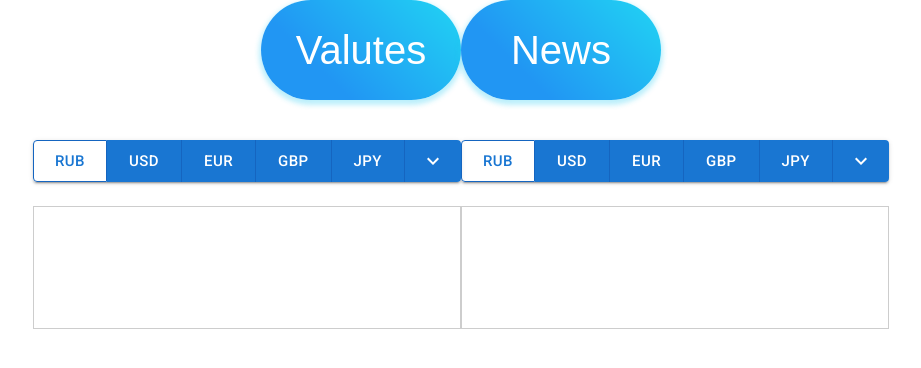
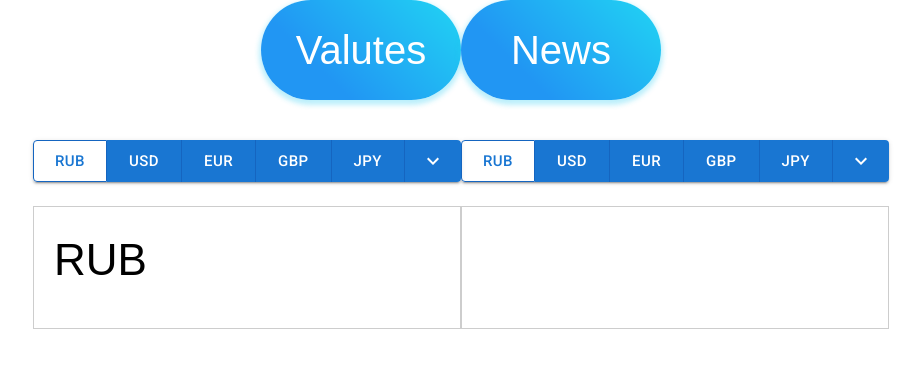
Before and after one commit to saprosontorontomento/react-redux-valutes, a React (Create React App) app: page /valutes in a window 1280 px wide. Shown: the top 368 px of the page, without its empty margins (179-1100 px from the left). Built offline with nearby package versions, Linux system fonts and the light colour scheme; no server answers.

Commit message:
ref code

```diff
--- a/src/components/Valutes/Button.js
+++ b/src/components/Valutes/Button.js
@@ -1,11 +1,38 @@
-import React, { useState } from 'react';
+import React, { useEffect, useState } from 'react';
 import Button from "@mui/material/Button";
 import ButtonGroup from '@mui/material/ButtonGroup';
 
+import { useDispatch, useSelector } from 'react-redux';
+
+import { getValutes } from '../../actions/valuteAction';
+import { valutesSelector } from '../../selectors';
+import Spinner from './Spinner';
+
 export default function BasicButtonGroup() {
+
+  const [isLoaded, setIsLoaded] = useState(true);
+
+  const dispatch = useDispatch();
+  const valutes = useSelector(valutesSelector);
+
+  // console.log(valutes);
+
+
+
+  useEffect(() => {
+      dispatch(getValutes())
+
+  }, [dispatch])
+
+ if (!isLoaded) {
+   return <Spinner/>
+ } else {
     return (
       <ButtonGroup variant="contained" aria-label="outlined primary button group">
-        <Button size="large" variant="outlined">RUB</Button>
+          <Button
+            size="large"
+            variant="outlined"
+          >RUB</Button>
           <Button size="large">USD</Button>
           <Button size="large">EUR</Button>
           <Button size="large">GBP</Button>
@@ -16,3 +43,4 @@ export default function BasicButtonGroup() {
       </ButtonGroup>
     );
  }
+}
--- /dev/null
+++ b/src/components/Valutes/Spinner.js
@@ -0,0 +1,11 @@
+import * as React from 'react';
+import CircularProgress from '@mui/material/CircularProgress';
+import Box from '@mui/material/Box';
+
+export default function Spinner() {
+  return (
+    <Box sx={{ display: 'flex' }}>
+      <CircularProgress />
+    </Box>
+  );
+}
--- a/src/components/Valutes/Valutes.js
+++ b/src/components/Valutes/Valutes.js
@@ -1,9 +1,14 @@
-import React from 'react';
+import React, { useState } from 'react';
 import BasicButtonGroup from './Button';
 
 import './Valuttes.scss';
 
 const Valutes = () => {
+
+
+    const [value, setValue] = useState('RUB');
+
+
     return (
         <div className="main__container">
             <div className="main__box">
@@ -11,7 +16,12 @@ const Valutes = () => {
                     <BasicButtonGroup/>
                 </div>
                 <div className="main__inputs">
-                    <input type="text" className="main__input" />
+                    <input
+                        type="text"
+                        className="main__input"
+                        value={value}
+                        onChange={event => setValue(event.target.value)}
+                    />
                 </div>
             </div>
             <div className="main__box">
```
Lines whose indentation alone changed are shown as unchanged.
